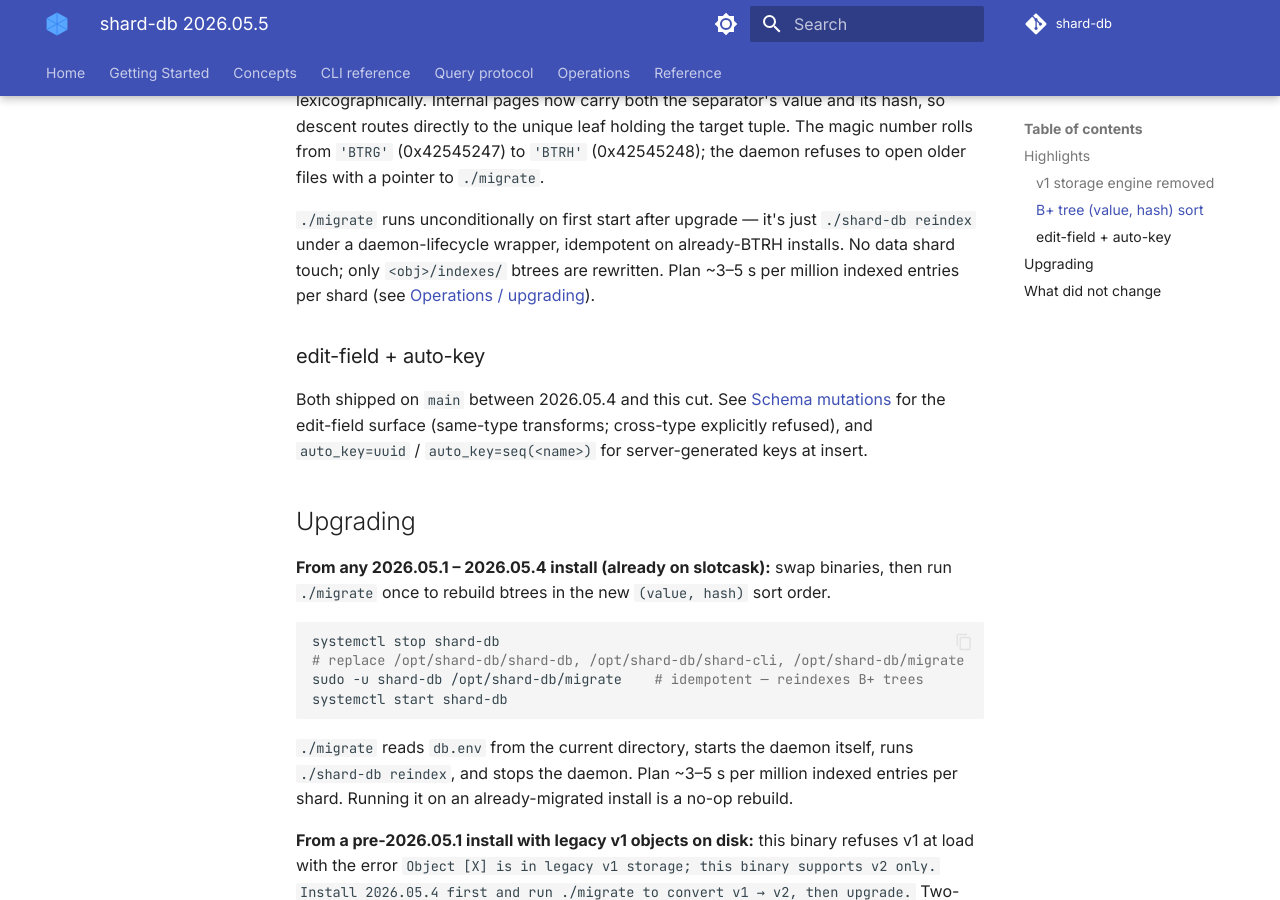
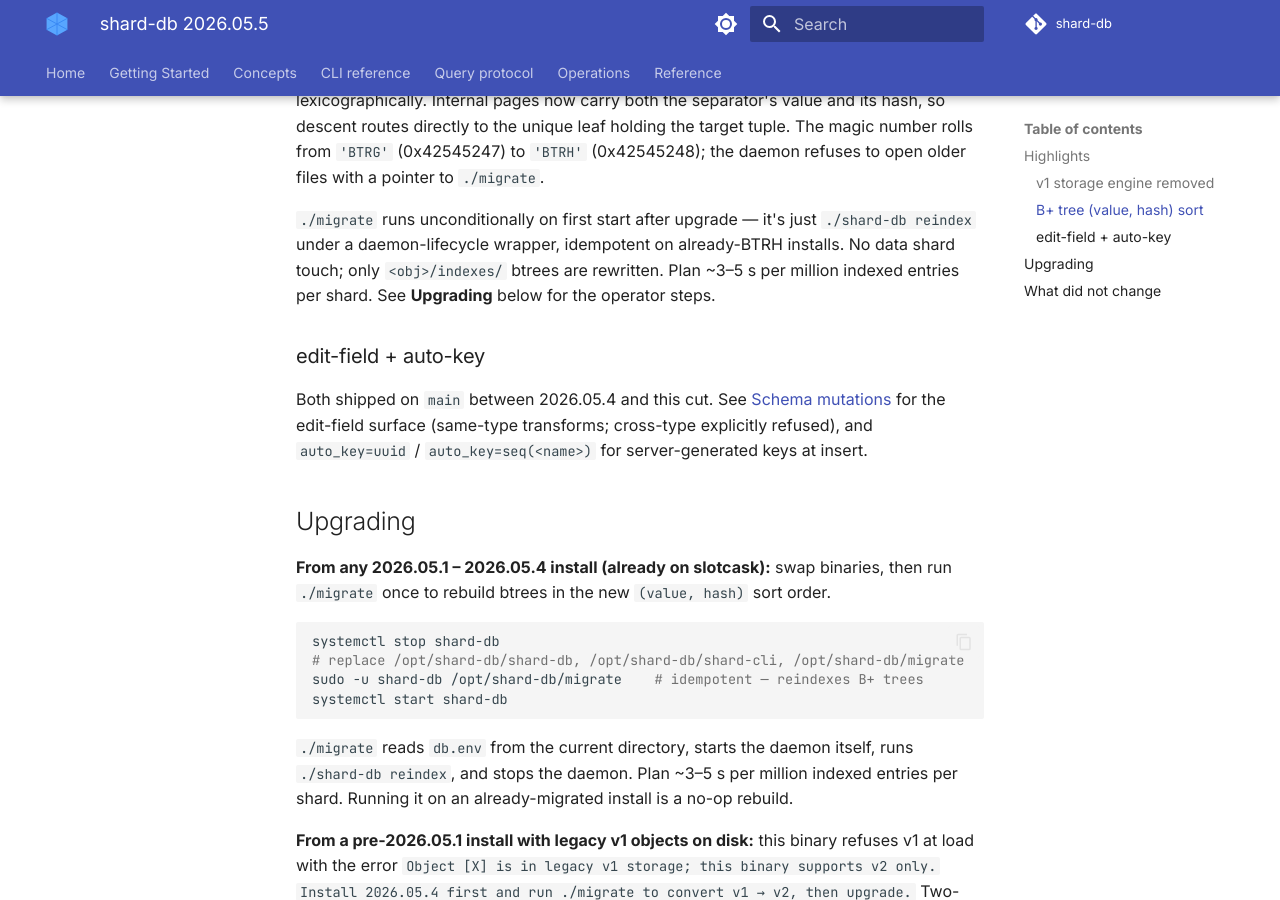
Before and after one commit to sayyiditow/shard-db, an MkDocs documentation site: the page built from docs/release-notes/2026.05.5.md, in a window 1280 px wide and 900 px high, scrolled down 1287 px. Built offline with MkDocs 1.6.1 and Material for MkDocs 9.7.7, drawn with Linux system fonts in a browser that asks for light colours; comment, search, counter and statistics services are not loaded.

Commit message:
docs: drop broken operations/upgrading.md link in 2026.05.5 release notes (#45)
The link was added by PR #44 pointing at a doc that does not exist;
mkdocs --strict aborted the GitHub Pages deploy. The upgrade steps
the link referenced are already in the same release-notes file
under the 'Upgrading' heading — pointer was redundant.

Co-authored-by: Hashim Sayyid <hashim.sayyidinyo@gmail.com>
Co-authored-by: Claude Opus 4.7 (1M context) <noreply@anthropic.com>

```diff
--- a/docs/release-notes/2026.05.5.md
+++ b/docs/release-notes/2026.05.5.md
@@ -59,7 +59,7 @@ open older files with a pointer to `./migrate`.
 just `./shard-db reindex` under a daemon-lifecycle wrapper, idempotent
 on already-BTRH installs. No data shard touch; only `<obj>/indexes/`
 btrees are rewritten. Plan ~3–5 s per million indexed entries per
-shard (see [Operations / upgrading](../operations/upgrading.md)).
+shard. See **Upgrading** below for the operator steps.
 
 ### edit-field + auto-key
 
```
